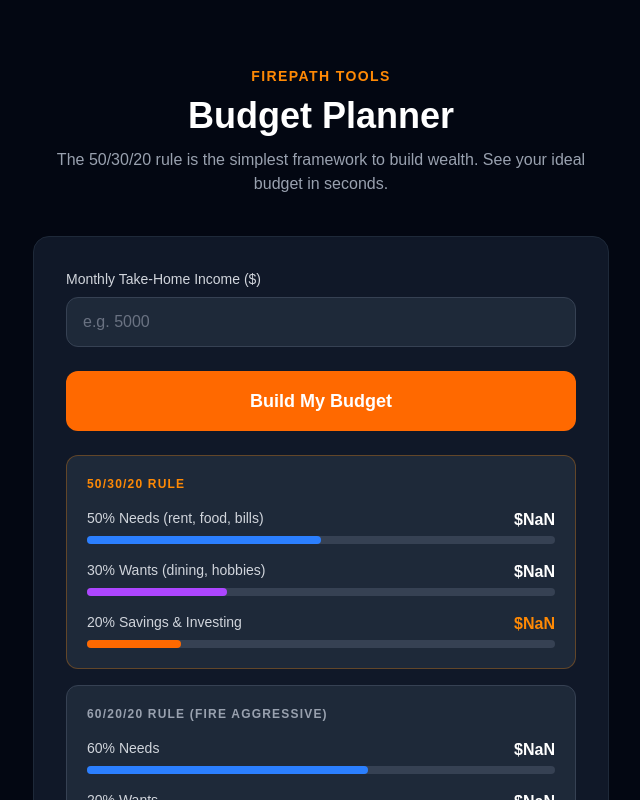
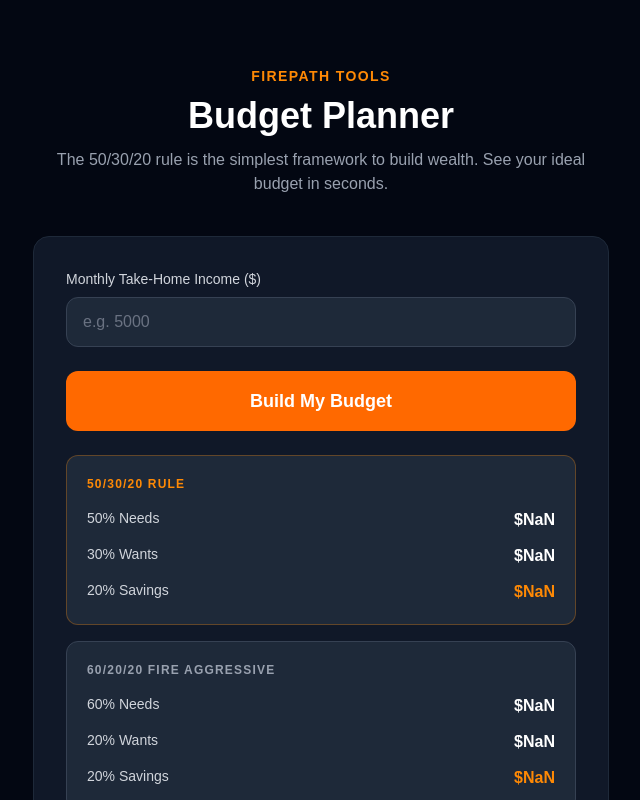
Before and after one commit to giraudsebastien79000-max/firepathtools, a Next.js app: page /tools/budget-planner in a window 1280 px wide. Both pictures are taken after a click on the button "Build My Budget". Shown: the top 800 px of the page, without its empty margins (319-959 px from the left). Built offline with nearby package versions, Linux system fonts and the light colour scheme.

Commit message:
Fix budget-planner TypeScript

```diff
--- a/app/tools/budget-planner/page.tsx
+++ b/app/tools/budget-planner/page.tsx
@@ -1,36 +1,14 @@
 "use client";
 import { useState } from "react";
 
-interface BudgetResult {
-  needs: number;
-  wants: number;
-  savings: number;
-  needsAlt: number;
-  wantsAlt: number;
-  savingsAlt: number;
-}
-
 export default function BudgetPlanner() {
   const [income, setIncome] = useState("");
-  const [result, setResult] = useState<BudgetResult | null>(null);
+  const [result, setResult] = useState<{needs:number;wants:number;savings:number;needsAlt:number;wantsAlt:number;savingsAlt:number} | null>(null);
 
   const calculate = () => {
     const i = parseFloat(income);
-    setResult({
-      needs: i * 0.50,
-      wants: i * 0.30,
-      savings: i * 0.20,
-      needsAlt: i * 0.60,
-      wantsAlt: i * 0.20,
-      savingsAlt: i * 0.20,
-    });
+    setResult({ needs: i*0.50, wants: i*0.30, savings: i*0.20, needsAlt: i*0.60, wantsAlt: i*0.20, savingsAlt: i*0.20 });
   };
-
-  const Bar = ({ pct, color }: { pct: number; color: string }) => (
-    <div className="w-full bg-gray-700 rounded-full h-2 mt-1">
-      <div className={`${color} h-2 rounded-full`} style={{width: pct + "%"}}></div>
-    </div>
-  );
 
   return (
     <main className="min-h-screen bg-gray-950 text-white flex flex-col items-center justify-center px-4 py-16">
@@ -50,54 +28,18 @@ export default function BudgetPlanner() {
             <div className="space-y-4">
               <div className="bg-gray-800 rounded-xl p-5 border border-orange-400/30">
                 <p className="text-orange-400 text-xs font-semibold uppercase tracking-widest mb-4">50/30/20 Rule</p>
-                <div className="space-y-4">
-                  <div>
-                    <div className="flex justify-between">
-                      <span className="text-gray-300 text-sm">50% Needs (rent, food, bills)</span>
-                      <span className="text-white font-bold">${result.needs.toLocaleString("en-US", { maximumFractionDigits: 0 })}</span>
-                    </div>
-                    <Bar pct={50} color="bg-blue-500" />
-                  </div>
-                  <div>
-                    <div className="flex justify-between">
-                      <span className="text-gray-300 text-sm">30% Wants (dining, hobbies)</span>
-                      <span className="text-white font-bold">${result.wants.toLocaleString("en-US", { maximumFractionDigits: 0 })}</span>
-                    </div>
-                    <Bar pct={30} color="bg-purple-500" />
-                  </div>
-                  <div>
-                    <div className="flex justify-between">
-                      <span className="text-gray-300 text-sm">20% Savings & Investing</span>
-                      <span className="text-orange-400 font-bold">${result.savings.toLocaleString("en-US", { maximumFractionDigits: 0 })}</span>
-                    </div>
-                    <Bar pct={20} color="bg-orange-500" />
-                  </div>
+                <div className="space-y-3">
+                  <div className="flex justify-between"><span className="text-gray-300 text-sm">50% Needs</span><span className="text-white font-bold">${result.needs.toLocaleString("en-US",{maximumFractionDigits:0})}</span></div>
+                  <div className="flex justify-between"><span className="text-gray-300 text-sm">30% Wants</span><span className="text-white font-bold">${result.wants.toLocaleString("en-US",{maximumFractionDigits:0})}</span></div>
+                  <div className="flex justify-between"><span className="text-gray-300 text-sm">20% Savings</span><span className="text-orange-400 font-bold">${result.savings.toLocaleString("en-US",{maximumFractionDigits:0})}</span></div>
                 </div>
               </div>
               <div className="bg-gray-800 rounded-xl p-5 border border-gray-700">
-                <p className="text-gray-400 text-xs font-semibold uppercase tracking-widest mb-4">60/20/20 Rule (FIRE aggressive)</p>
-                <div className="space-y-4">
-                  <div>
-                    <div className="flex justify-between">
-                      <span className="text-gray-300 text-sm">60% Needs</span>
-                      <span className="text-white font-bold">${result.needsAlt.toLocaleString("en-US", { maximumFractionDigits: 0 })}</span>
-                    </div>
-                    <Bar pct={60} color="bg-blue-500" />
-                  </div>
-                  <div>
-                    <div className="flex justify-between">
-                      <span className="text-gray-300 text-sm">20% Wants</span>
-                      <span className="text-white font-bold">${result.wantsAlt.toLocaleString("en-US", { maximumFractionDigits: 0 })}</span>
-                    </div>
-                    <Bar pct={20} color="bg-purple-500" />
-                  </div>
-                  <div>
-                    <div className="flex justify-between">
-                      <span className="text-gray-300 text-sm">20% Savings & Investing</span>
-                      <span className="text-orange-400 font-bold">${result.savingsAlt.toLocaleString("en-US", { maximumFractionDigits: 0 })}</span>
-                    </div>
-                    <Bar pct={20} color="bg-orange-500" />
-                  </div>
+                <p className="text-gray-400 text-xs font-semibold uppercase tracking-widest mb-4">60/20/20 FIRE Aggressive</p>
+                <div className="space-y-3">
+                  <div className="flex justify-between"><span className="text-gray-300 text-sm">60% Needs</span><span className="text-white font-bold">${result.needsAlt.toLocaleString("en-US",{maximumFractionDigits:0})}</span></div>
+                  <div className="flex justify-between"><span className="text-gray-300 text-sm">20% Wants</span><span className="text-white font-bold">${result.wantsAlt.toLocaleString("en-US",{maximumFractionDigits:0})}</span></div>
+                  <div className="flex justify-between"><span className="text-gray-300 text-sm">20% Savings</span><span className="text-orange-400 font-bold">${result.savingsAlt.toLocaleString("en-US",{maximumFractionDigits:0})}</span></div>
                 </div>
               </div>
             </div>
```
